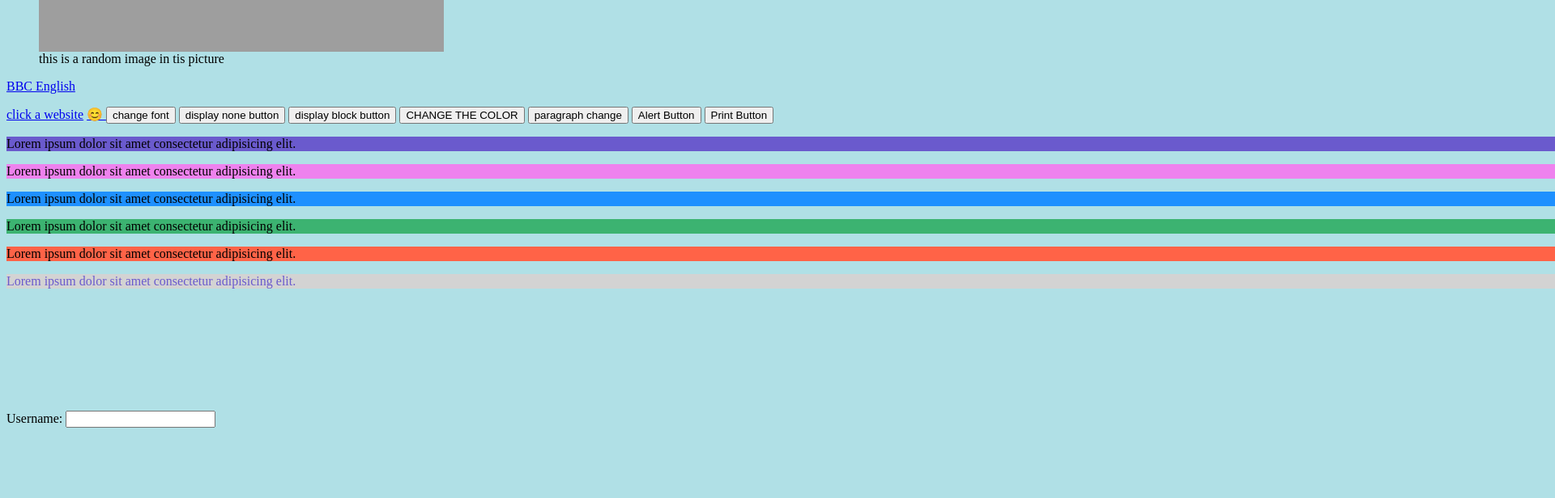
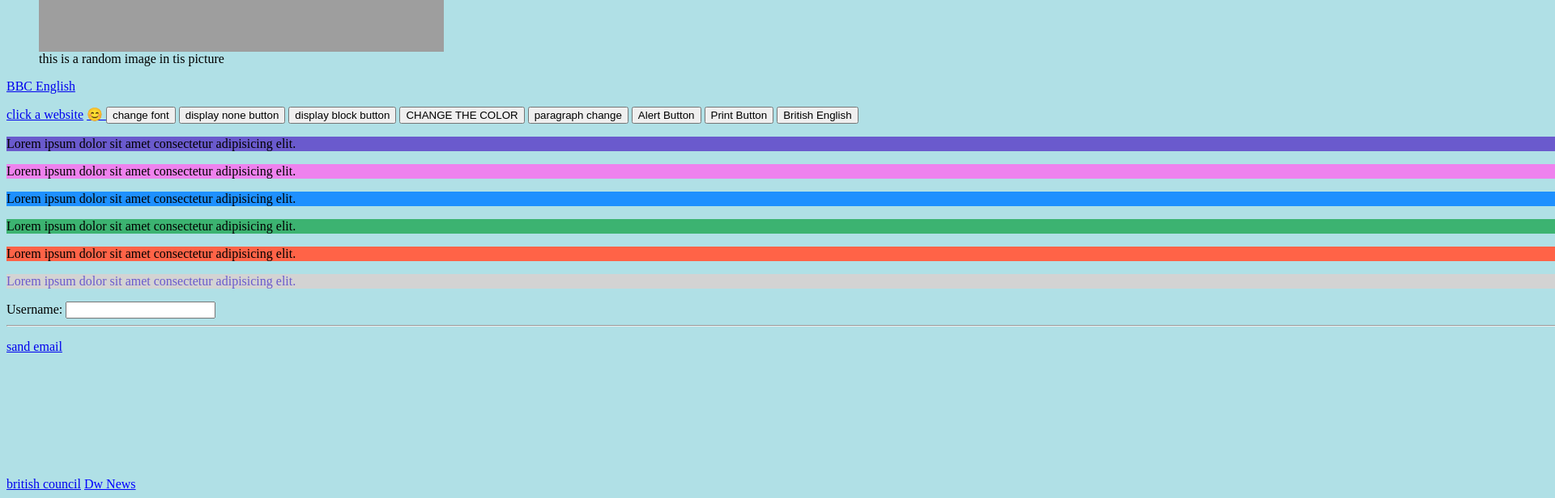
Before and after one commit to Ruhul1994/practice-html-css-and-javascript, a plain HTML site: page Index.html in a window 1280 px wide. Shown: the part 448-1064 px from the top of the page at 81% size, 1920 px wide, since content can reach past the window. Before the commit the page ends 985 px from the top, so only its background shows below. Drawn offline with Linux system fonts and the light colour scheme; grey boxes are pictures that could not be loaded.

Commit message:
the ankor link design and added style.

```diff
--- a/Index.html
+++ b/Index.html
@@ -6,7 +6,7 @@
   <title>something is new</title>
   <link rel="stylesheet" href="app.css">
 </head>
-<body style="background-color:powderblue; width: 4000px">
+<body style="background-color:powderblue; width: 10000px">
   <p>ipsum dolor, sit amet consectetur adipisicing elit. Laborum quis placeat voluptas molestias at deleniti modi assumenda vitae, quas vel.</p>
   <blockquote><p>Lorem ipsum dolor sit, amet consectetur adipisicing elit. Excepturi sequi nobis ducimus possimus et sit praesentium, explicabo voluptates dolores nostrum.</p></blockquote>
 
@@ -38,6 +38,7 @@
 <button type="button" onclick="paragraphChange()">paragraph change</button>
 <button type="button" onclick="getAlert()">Alert Button</button>
 <button type="button" onclick="print()">Print Button</button>
+<button onclick="document.location= 'https://learnenglish.britishcouncil.org/skills/speaking '">British English</button>
 
 <P style="background-color: slateblue">Lorem ipsum dolor sit amet consectetur adipisicing elit.</P>
 <P style="background-color: violet;">Lorem ipsum dolor sit amet consectetur adipisicing elit.</P>
@@ -47,6 +48,11 @@
 <P style="color:slateblue ; background-color:lightgray;">Lorem ipsum dolor sit amet consectetur adipisicing elit.</P>
 <label for="username">Username:</label>
 <input type="text" id="username" name="username">
+<hr>
+<p><a href="mailto:k.m.ruhulkuddus@gmail.com">sand email</a></p>
+<a href="https://learnenglish.britishcouncil.org/skills/speaking" title="the British english learning site">british council</a>
+
+ <a id="ankor" href="https://www.youtube.com/watch?v=pqabxBKzZ6M" title="News chalen">Dw News</a>
 
 
 
--- a/app.css
+++ b/app.css
@@ -2,3 +2,24 @@
 h1{
   color: rgb(220, 122, 11);
 }
+
+#ankor:link{
+  color:blue;
+  background-color:transparent;
+  tex-decoration:none
+  }
+  #ankora:hover{
+  color:red;
+  backgroundcolor:transparent;
+  tex-decoration:underline;
+  }
+ #ankor:visited{
+  color:rgb(16, 216, 46) ;
+  background-color:transperent;
+  text-decoration:underline;
+  }
+  #ankor:active{
+  color:rgb(177, 118, 118);
+  background-color:transperent;
+  text-decoration:none
+  }
```
